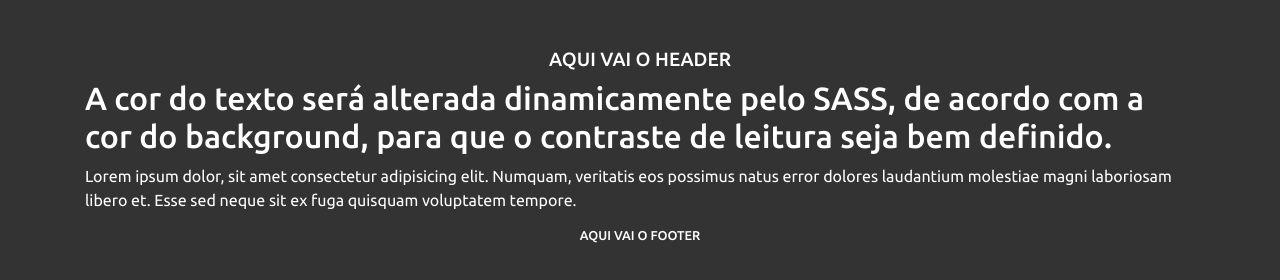
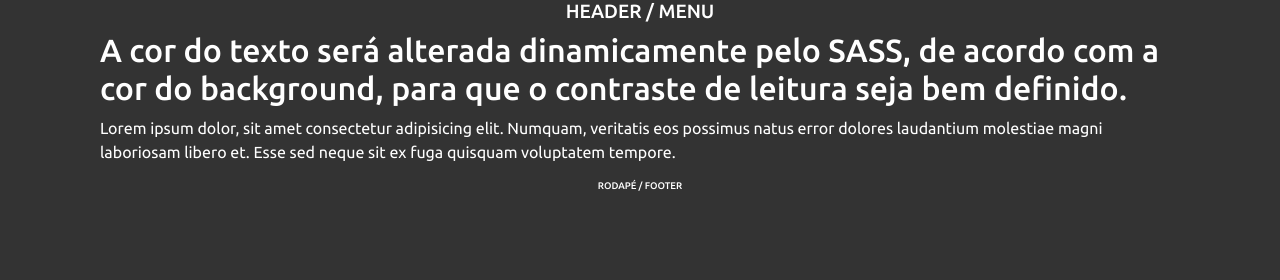
Before and after one commit to eduruiz333/dynamic-text-color-with-sass, a website: page index.html in a window 1280 px wide. Drawn offline with nearby package versions, Linux system fonts and the light colour scheme.

Commit message:
Alteração da estrutura do HTML

```diff
--- a/index.html
+++ b/index.html
@@ -16,32 +16,55 @@
 <body>
 
 	<!--HEADER E MENU-->
+	<div class="container">
+		<div class="row">
+			<div class="col">
+				<div class="container">
 					<header>
-		<h3 class="pt-5">AQUI VAI O HEADER</h3>
+						<h3>HEADER / MENU</h3>
 					</header>
+				</div>
+			</div>
+		</div>
+	</div>
 	<!--/HEADER E MENU-->
 
 		<!--CONTEÚDO PRINCIPAL-->
+		<div class="container">
+			<div class="row">
+				<div class="col">
+					<div class="container">
 						<main>
 							<section>
-			<div class="container">
 								<div class="row">
 									<div class="col">
 										<h1>A cor do texto será alterada dinamicamente pelo SASS, de acordo com a cor do background, para que o contraste de leitura seja bem definido.</h1>
 										<p>Lorem ipsum dolor, sit amet consectetur adipisicing elit. Numquam, veritatis eos possimus natus error dolores laudantium molestiae magni laboriosam libero et. Esse sed neque sit ex fuga quisquam voluptatem tempore.</p>
 									</div>
 								</div>
-			</div>
 							</section>
 						</main>
+					</div>
+				</div>
+			</div>
+		</div>
 		<!--/CONTEÚDO PRINCIPAL-->
 
 	<!--FOOTER-->
+	<div class="container">
+		<div class="row">
+			<div class="col">
+				<div class="container">
 					<footer>
-		<h5>AQUI VAI O FOOTER</h5>
+						<h6>RODAPÉ / FOOTER</h6>
 					</footer>
+				</div>
+			</div>
+		</div>
+	</div>
 	<!--/FOOTER-->
 
+	<script src="https://code.jquery.com/jquery-3.5.1.min.js" integrity="sha256-9/aliU8dGd2tb6OSsuzixeV4y/faTqgFtohetphbbj0=" crossorigin="anonymous"></script>
 	<script src="https://stackpath.bootstrapcdn.com/bootstrap/4.5.2/js/bootstrap.min.js" integrity="sha384-B4gt1jrGC7Jh4AgTPSdUtOBvfO8shuf57BaghqFfPlYxofvL8/KUEfYiJOMMV+rV" crossorigin="anonymous"></script>
 </body>
 </html>
```
Lines whose indentation alone changed are shown as unchanged.
